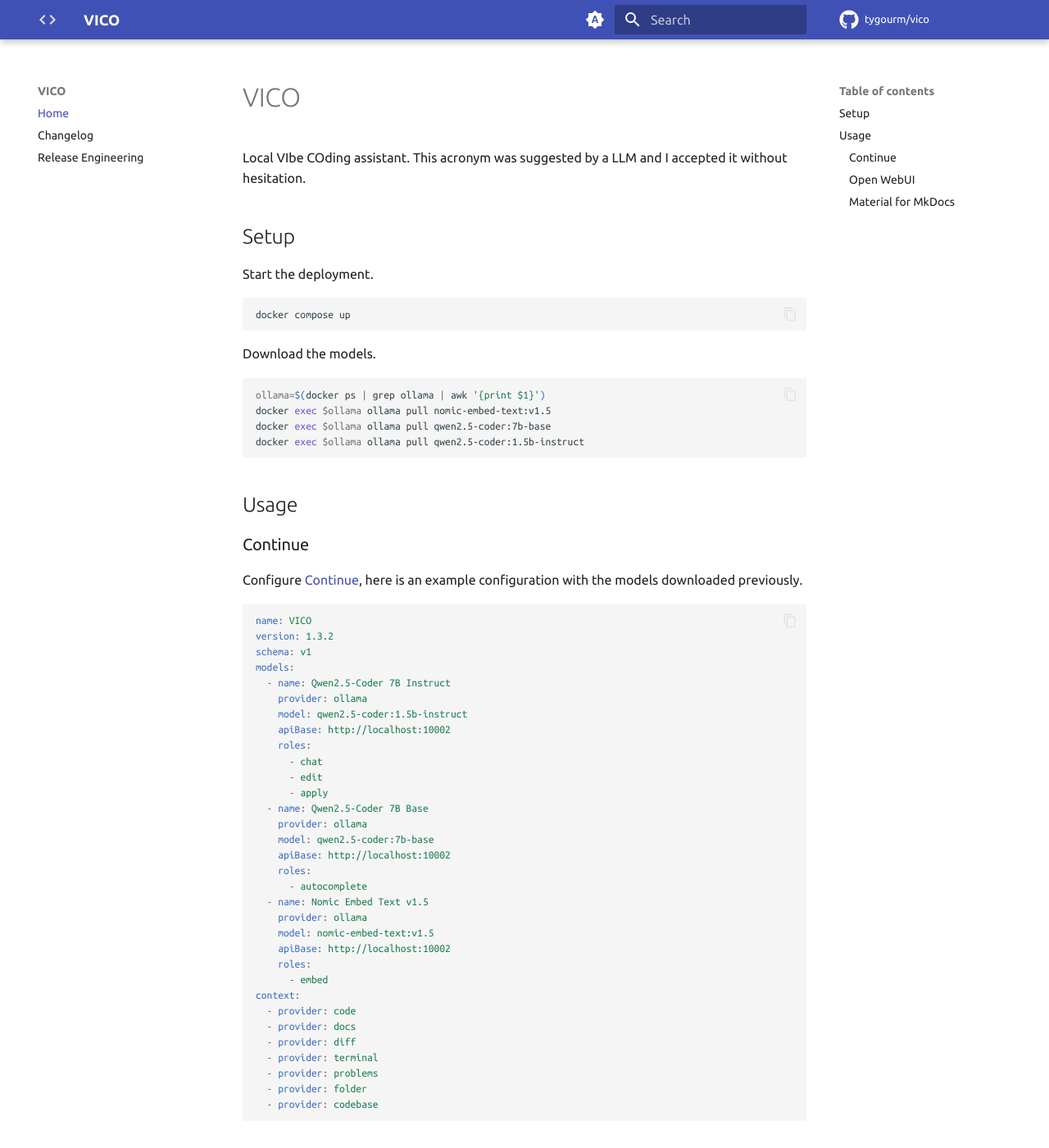
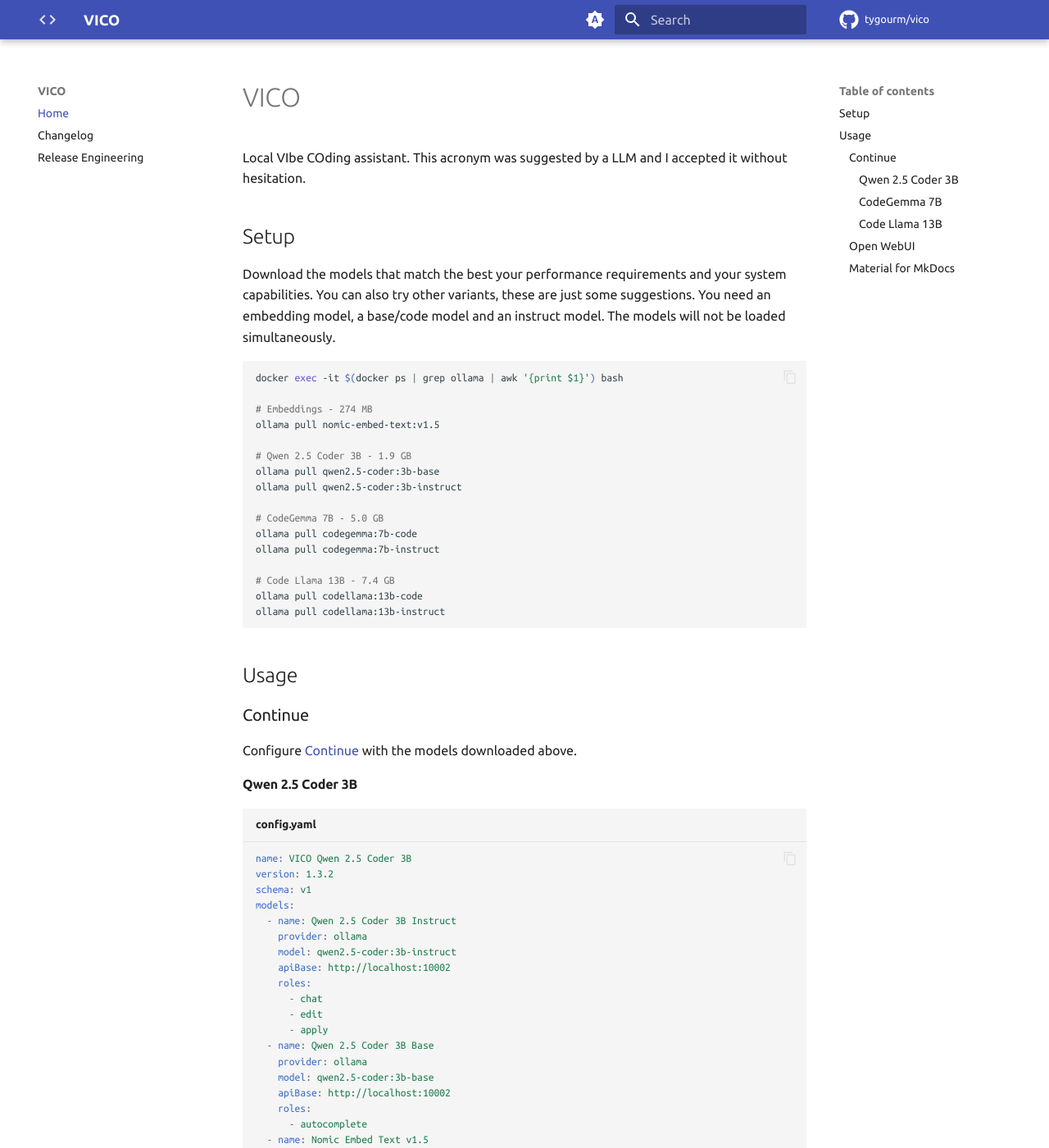
Before and after one commit to tygourm/vico, an MkDocs documentation site: the page built from docs/index.md, in a window 1280 px wide and 1400 px high. Shown: the whole window at 82% size. Built offline with MkDocs 1.6.1 and Material for MkDocs 9.7.7, drawn with Linux system fonts in a browser that asks for light colours; plug-ins that fetch from the network failed and are left out; comment, search, counter and statistics services are not loaded; some of the changed text lies outside the part shown.

Commit message:
✨ Add three configurations

````diff
--- /dev/null
+++ b/config.codegemma.yaml
@@ -0,0 +1,32 @@
+name: VICO CodeGemma 7B
+version: 1.3.2
+schema: v1
+models:
+  - name: CodeGemma 7B Instruct
+    provider: ollama
+    model: codegemma:7b-instruct
+    apiBase: http://localhost:10002
+    roles:
+      - chat
+      - edit
+      - apply
+  - name: CodeGemma 7B Code
+    provider: ollama
+    model: codegemma:7b-code
+    apiBase: http://localhost:10002
+    roles:
+      - autocomplete
+  - name: Nomic Embed Text v1.5
+    provider: ollama
+    model: nomic-embed-text:v1.5
+    apiBase: http://localhost:10002
+    roles:
+      - embed
+context:
+  - provider: code
+  - provider: docs
+  - provider: diff
+  - provider: terminal
+  - provider: problems
+  - provider: folder
+  - provider: codebase
--- /dev/null
+++ b/config.codellama.yaml
@@ -0,0 +1,32 @@
+name: VICO Code Llama 13B
+version: 1.3.2
+schema: v1
+models:
+  - name: Code Llama 13B Instruct
+    provider: ollama
+    model: codellama:13b-instruct
+    apiBase: http://localhost:10002
+    roles:
+      - chat
+      - edit
+      - apply
+  - name: Code Llama 13B Code
+    provider: ollama
+    model: codellama:13b-code
+    apiBase: http://localhost:10002
+    roles:
+      - autocomplete
+  - name: Nomic Embed Text v1.5
+    provider: ollama
+    model: nomic-embed-text:v1.5
+    apiBase: http://localhost:10002
+    roles:
+      - embed
+context:
+  - provider: code
+  - provider: docs
+  - provider: diff
+  - provider: terminal
+  - provider: problems
+  - provider: folder
+  - provider: codebase
--- /dev/null
+++ b/config.qwencoder.yaml
@@ -0,0 +1,32 @@
+name: VICO Qwen 2.5 Coder 3B
+version: 1.3.2
+schema: v1
+models:
+  - name: Qwen 2.5 Coder 3B Instruct
+    provider: ollama
+    model: qwen2.5-coder:3b-instruct
+    apiBase: http://localhost:10002
+    roles:
+      - chat
+      - edit
+      - apply
+  - name: Qwen 2.5 Coder 3B Base
+    provider: ollama
+    model: qwen2.5-coder:3b-base
+    apiBase: http://localhost:10002
+    roles:
+      - autocomplete
+  - name: Nomic Embed Text v1.5
+    provider: ollama
+    model: nomic-embed-text:v1.5
+    apiBase: http://localhost:10002
+    roles:
+      - embed
+context:
+  - provider: code
+  - provider: docs
+  - provider: diff
+  - provider: terminal
+  - provider: problems
+  - provider: folder
+  - provider: codebase
--- a/docker-compose.yaml
+++ b/docker-compose.yaml
@@ -19,6 +19,9 @@ services:
     ports:
       - 10001:8000
     volumes:
+      - ./config.codegemma.yaml:/docs/config.codegemma.yaml
+      - ./config.codellama.yaml:/docs/config.codellama.yaml
+      - ./config.qwencoder.yaml:/docs/config.qwencoder.yaml
       - ./docs:/docs/docs
       - ./mkdocs.yml:/docs/mkdocs.yml
       - ./volumes/mkdocs:/docs/.cache
--- a/docs/index.md
+++ b/docs/index.md
@@ -5,61 +5,52 @@ it without hesitation.
 
 ## Setup
 
-Start the deployment.
+Download the models that match the best your performance requirements and your
+system capabilities. You can also try other variants, these are just some
+suggestions. You need an embedding model, a base/code model and an instruct
+model. The models will not be loaded simultaneously.
 
 ```bash
-docker compose up
-```
+docker exec -it $(docker ps | grep ollama | awk '{print $1}') bash
 
-Download the models.
+# Embeddings - 274 MB
+ollama pull nomic-embed-text:v1.5
 
-```bash
-ollama=$(docker ps | grep ollama | awk '{print $1}')
-docker exec $ollama ollama pull nomic-embed-text:v1.5
-docker exec $ollama ollama pull qwen2.5-coder:7b-base
-docker exec $ollama ollama pull qwen2.5-coder:1.5b-instruct
+# Qwen 2.5 Coder 3B - 1.9 GB
+ollama pull qwen2.5-coder:3b-base
+ollama pull qwen2.5-coder:3b-instruct
+
+# CodeGemma 7B - 5.0 GB
+ollama pull codegemma:7b-code
+ollama pull codegemma:7b-instruct
+
+# Code Llama 13B - 7.4 GB
+ollama pull codellama:13b-code
+ollama pull codellama:13b-instruct
 ```
 
 ## Usage
 
 ### Continue
 
-Configure [Continue](https://www.continue.dev), here is an example configuration
-with the models downloaded previously.
+Configure [Continue](https://www.continue.dev) with the models downloaded above.
 
-```yaml
-name: VICO
-version: 1.3.2
-schema: v1
-models:
-  - name: Qwen2.5-Coder 7B Instruct
-    provider: ollama
-    model: qwen2.5-coder:1.5b-instruct
-    apiBase: http://localhost:10002
-    roles:
-      - chat
-      - edit
-      - apply
-  - name: Qwen2.5-Coder 7B Base
-    provider: ollama
-    model: qwen2.5-coder:7b-base
-    apiBase: http://localhost:10002
-    roles:
-      - autocomplete
-  - name: Nomic Embed Text v1.5
-    provider: ollama
-    model: nomic-embed-text:v1.5
-    apiBase: http://localhost:10002
-    roles:
-      - embed
-context:
-  - provider: code
-  - provider: docs
-  - provider: diff
-  - provider: terminal
-  - provider: problems
-  - provider: folder
-  - provider: codebase
+#### Qwen 2.5 Coder 3B
+
+```yaml title="config.yaml"
+--8<-- "config.qwencoder.yaml"
+```
+
+#### CodeGemma 7B
+
+```yaml title="config.yaml"
+--8<-- "config.codegemma.yaml"
+```
+
+#### Code Llama 13B
+
+```yaml title="config.yaml"
+--8<-- "config.codellama.yaml"
 ```
 
 ### Open WebUI
--- a/mkdocs.yml
+++ b/mkdocs.yml
@@ -57,7 +57,7 @@ plugins:
 
 markdown_extensions:
   - admonition
-  - pymdownx.inlinehilite
+  - pymdownx.snippets
   - pymdownx.superfences
 
 nav:
````
Also changed, not shown: README.md (+2 -64 lines), docs/CHANGELOG.md (+4 -0 lines).
